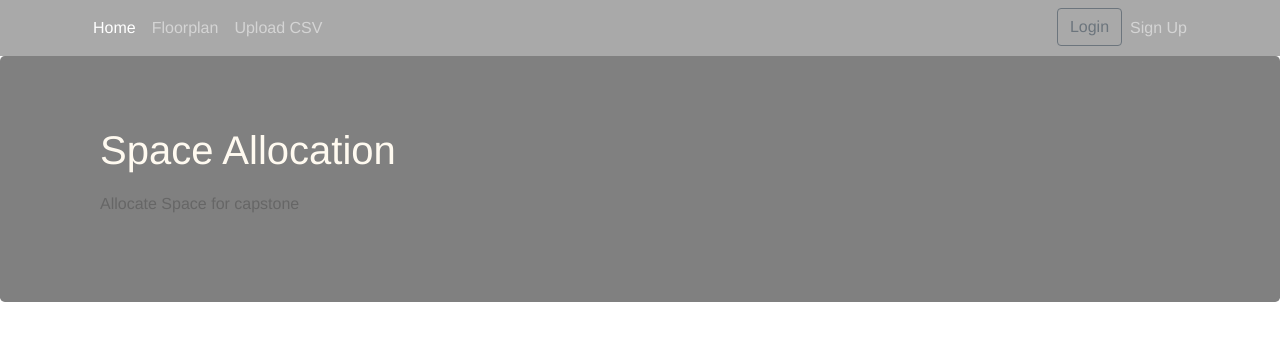
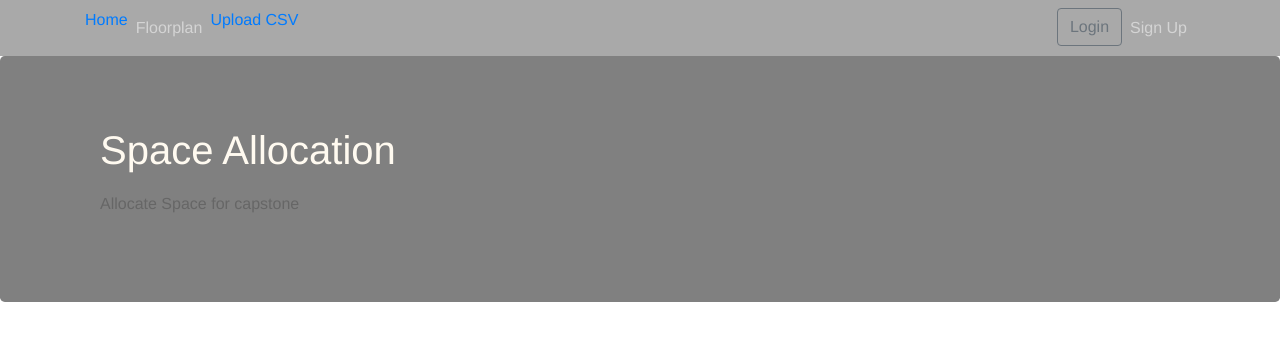
Before and after one commit to devihor25/React-GIS-Web-App, a React (Create React App) app in the folder React-Web UI/: page /home in a window 1280 px wide. Shown: the top 340 px of the page. Built offline with nearby package versions, Linux system fonts and the light colour scheme.

Commit message:
Changed something

```diff
--- a/React-Web UI/src/components/HeaderComponent.js
+++ b/React-Web UI/src/components/HeaderComponent.js
@@ -47,13 +47,13 @@ class Header extends Component {
                         <Collapse isOpen={this.state.isNavOpen} navbar>
                             <Nav navbar>
                             <NavItem>
-                                <NavLink className="nav-link"  to='/home'><span className="fa fa-home fa-lg"></span> Home</NavLink>
+                                <NavLink className="home"  to='/home'><span className="fa fa-home fa-lg"></span> Home</NavLink>
                             </NavItem>
                             <NavItem>
                                 <NavLink className="nav-link"  to='/floorplan'><span className="fa fa-home fa-lg"></span> Floorplan</NavLink>
                             </NavItem>
                             <NavItem>
-                                <NavLink className="nav-link"  to='/upload'><span className="fa fa-home fa-lg"></span> Upload CSV</NavLink>
+                                <NavLink className="upload"  to='/upload'><span className="fa fa-home fa-lg"></span> Upload CSV</NavLink>
                             </NavItem>
                             </Nav>
                             <Nav className="ml-auto" navbar>
```
